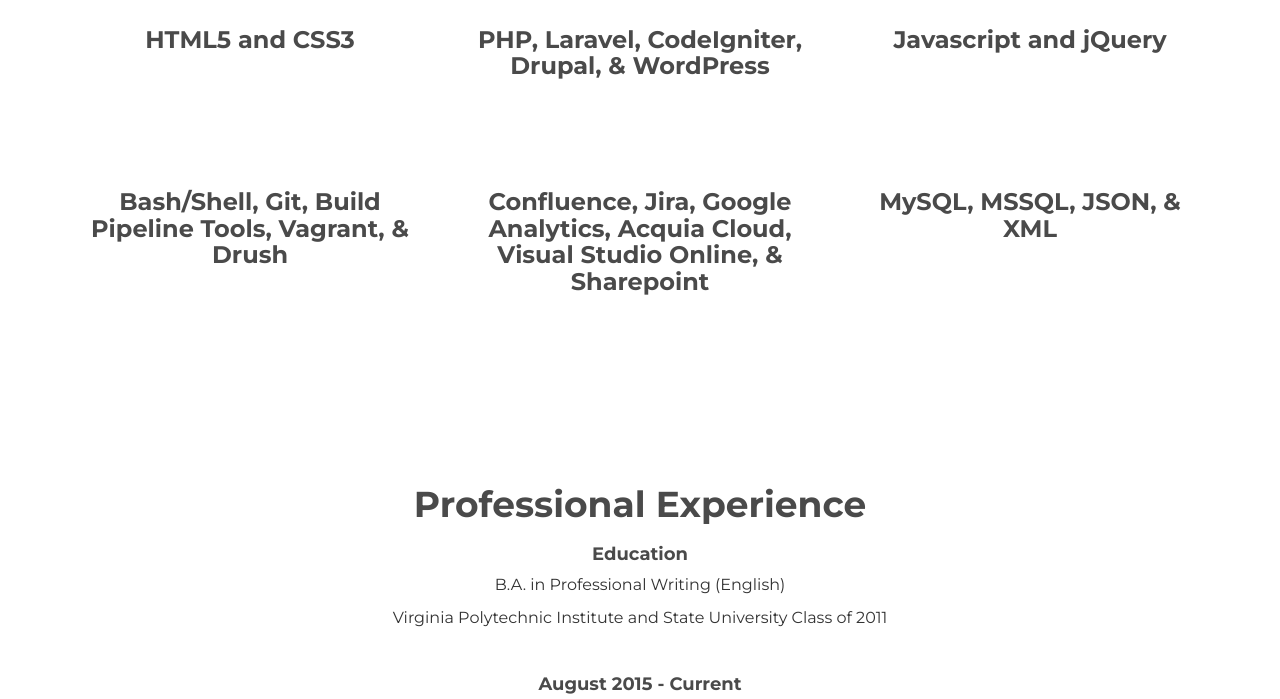
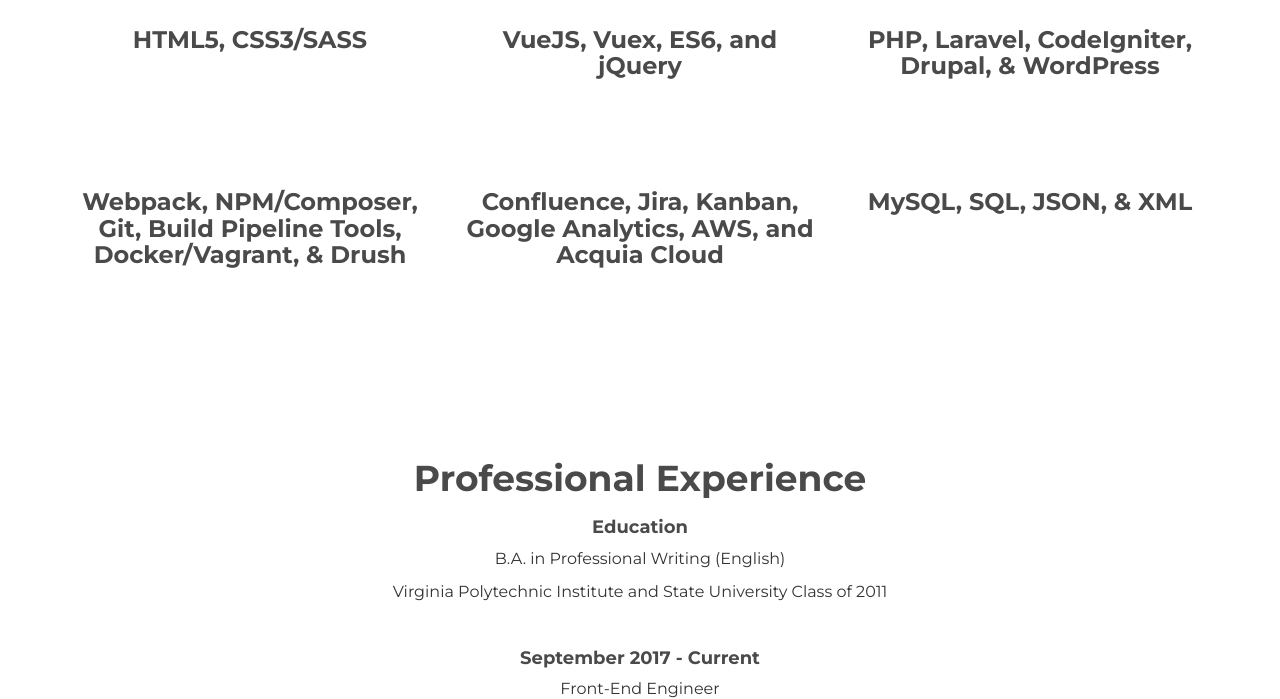
Before and after one commit to downset13/downset13.github.io, a plain HTML site: page index.html in a window 1280 px wide. Shown: the part 723-1422 px from the top of the page. Drawn offline with nearby package versions, Linux system fonts and the light colour scheme.

Commit message:
Update work history and knowledge

```diff
--- a/index.html
+++ b/index.html
@@ -66,24 +66,24 @@
 			<div class="row centered mt mb">
 				<h1>Skills &amp; Knowledge</h1>
 				<div class="col-sm-4">
-					<h3>HTML5 and CSS3</h3>
+					<h3>HTML5, CSS3/SASS</h3>
+				</div>
+				<div class="col-sm-4">
+					<h3>VueJS, Vuex, ES6, and jQuery</h3>
 				</div>
 				<div class="col-sm-4">
 					<h3>PHP, Laravel, CodeIgniter, Drupal, &amp; WordPress</h3>
 				</div>
-				<div class="col-sm-4">
-					<h3>Javascript and jQuery</h3>
-				</div>
 			</div>
 			<div class="row centered mt mb">
 				<div class="col-sm-4">
-					<h3>Bash/Shell, Git, Build Pipeline Tools, Vagrant, &amp; Drush</h3>
+					<h3>Webpack, NPM/Composer, Git, Build Pipeline Tools, Docker/Vagrant, &amp; Drush</h3>
 				</div>
 				<div class="col-sm-4">
-					<h3>Confluence, Jira, Google Analytics, Acquia Cloud, Visual Studio Online, &amp; Sharepoint</h3>
+					<h3>Confluence, Jira, Kanban, Google Analytics, AWS, and Acquia Cloud</h3>
 				</div>
 				<div class="col-sm-4">
-					<h3>MySQL, MSSQL, JSON, &amp; XML</h3>
+					<h3>MySQL, SQL, JSON, &amp; XML</h3>
 				</div>
 			</div>
 		</div>
@@ -100,9 +100,15 @@
 						<p>Virginia Polytechnic Institute and State University Class of 2011</p>
 					</section>
 					<section class="experience tip" data-toggle="tooltip"
+data-placement="auto right" title="ENTERPRISE VUEJS SPA WITH API CONSUMPTION FROM LARAVEL BACKEND...">
+						<h4>September 2017 - Current</h4>
+						<p>Front-End Engineer</p>
+						<p>HRDL</p>
+					</section>
+					<section class="experience tip" data-toggle="tooltip"
 data-placement="auto left" title="DRUPAL SITE BUILDING &amp; CUSTOM
 MODULES, FRONT-END DEVELOPMENT, DOCUMENTATION, PROJECT MANAGEMENT...">
-						<h4>August 2015 - Current</h4>
+						<h4>August 2015 - September 2017</h4>
 						<p>Developer</p>
 						<p>University of Virginia - Custom Applications and Consulting Services - IT Services</p>
 					</section>
```
